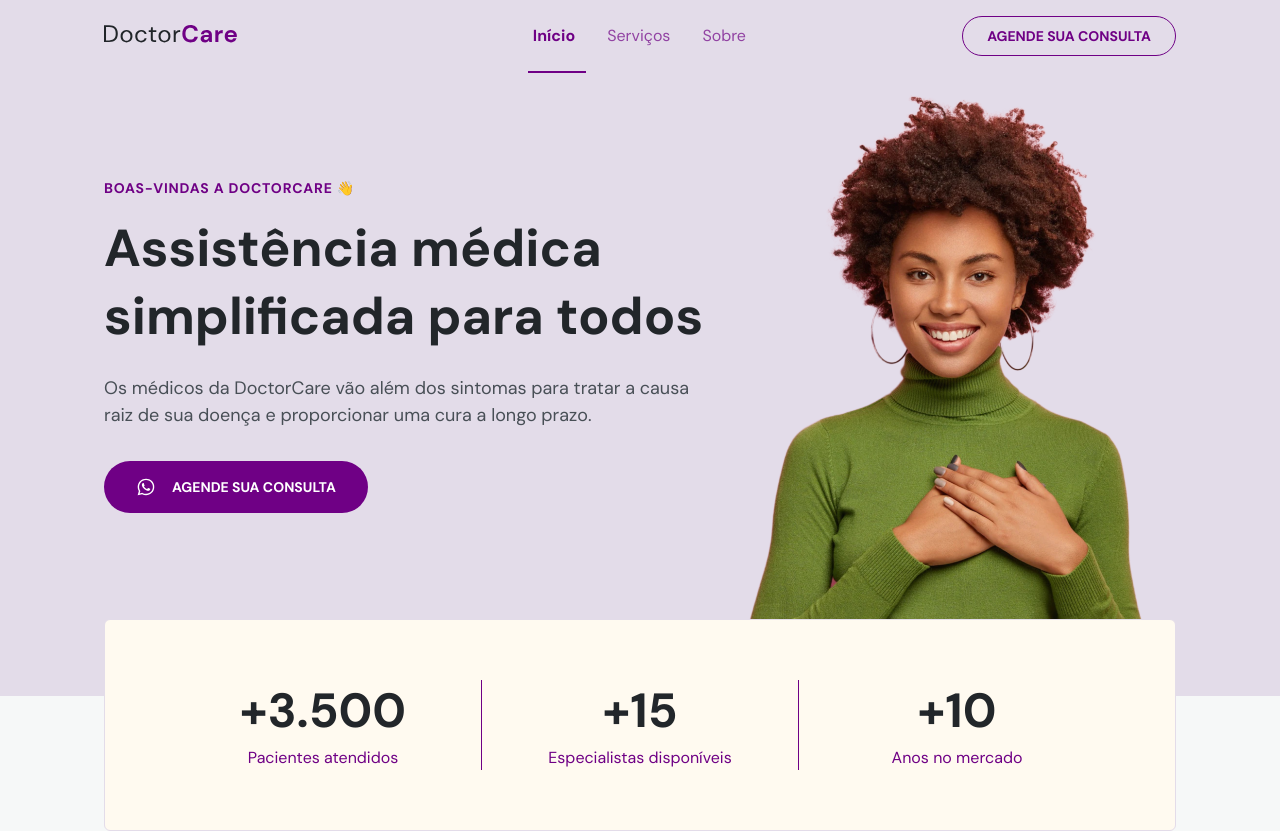
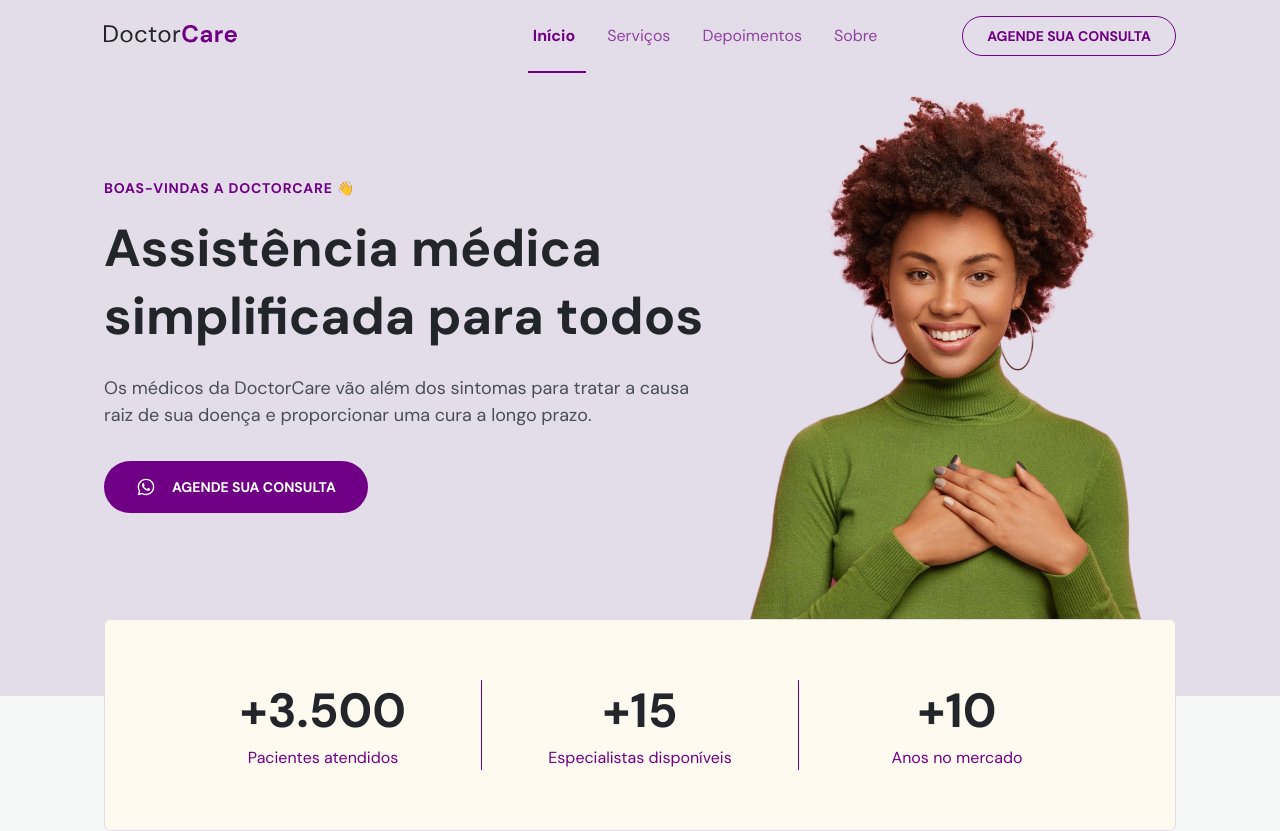
Before and after one commit to Jrodrygues/DoctorCare, a plain HTML site: page index.html in a window 1280 px wide. Shown: the top 831 px of the page. Drawn offline with nearby package versions, Linux system fonts and the light colour scheme.

Commit message:
depoimentos

```diff
--- a/index.html
+++ b/index.html
@@ -72,6 +72,7 @@
           <ul>
             <li><a class="active" onclick="closeMenu()" href="#home">Início</a></li>
             <li><a onclick="closeMenu()" href="#services">Serviços</a></li>
+            <li><a onclick="closeMenu()" href="#about">Depoimentos</a></li>
             <li><a onclick="closeMenu()" href="#about">Sobre</a></li>
           </ul>
 
```
